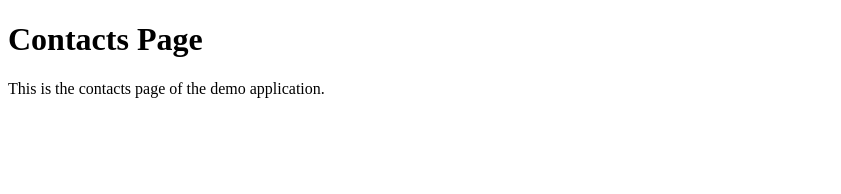
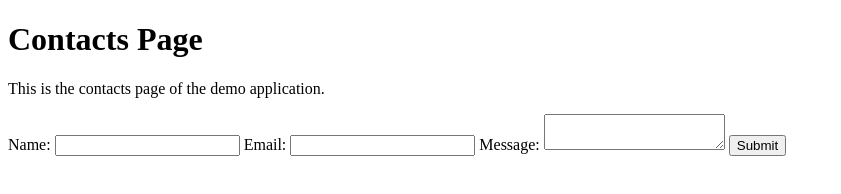
Before and after one commit to alce65/demo-01-indra, a plain HTML site: page web/contacts/index.html in a window 1280 px wide. Shown: the whole page, without its empty margins (0-841 px from the left). Drawn offline with Linux system fonts and the light colour scheme.

Commit message:
Add contact form

```diff
--- a/web/contacts/index.html
+++ b/web/contacts/index.html
@@ -10,5 +10,17 @@
 <body>
     <h1>Contacts Page</h1>
     <p>This is the contacts page of the demo application.</p>
+    <form id="contactForm">
+        <label for="name">Name:</label>
+        <input type="text" id="name" name="name" required>
+
+        <label for="email">Email:</label>
+        <input type="email" id="email" name="email" required>
+
+        <label for="message">Message:</label>
+        <textarea id="message" name="message" required></textarea>
+
+        <button type="submit">Submit</button>
+    </form>
 </body>
 </html>
```
